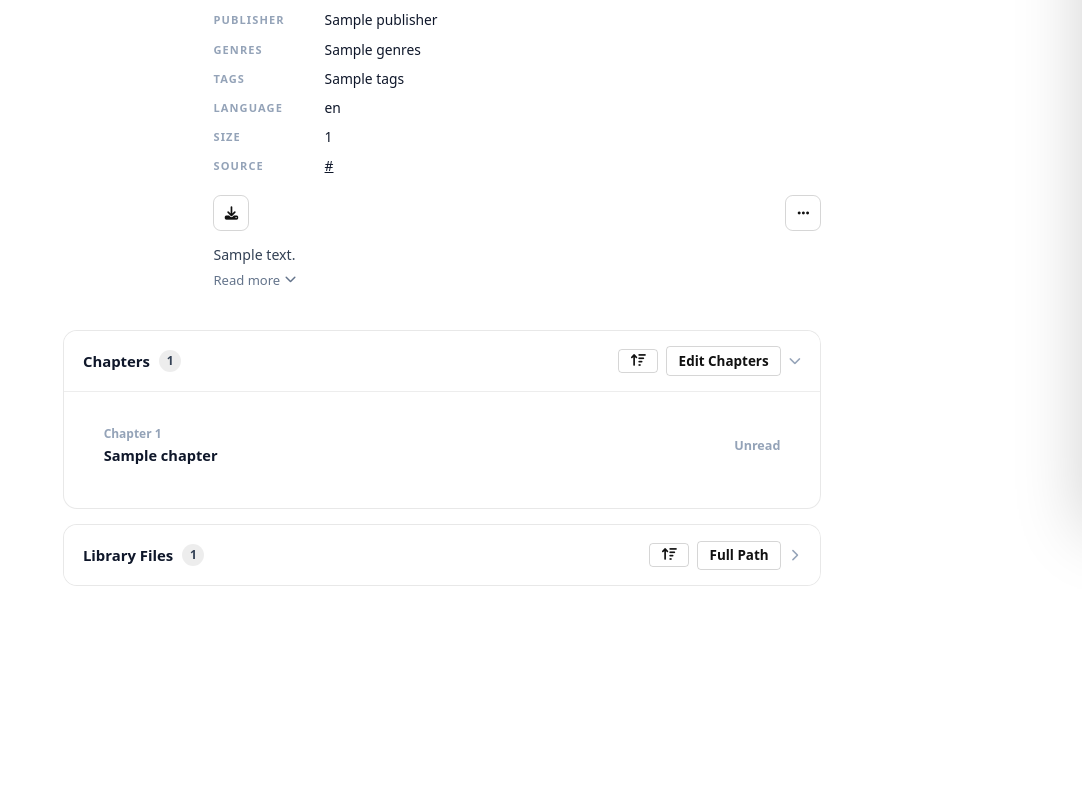
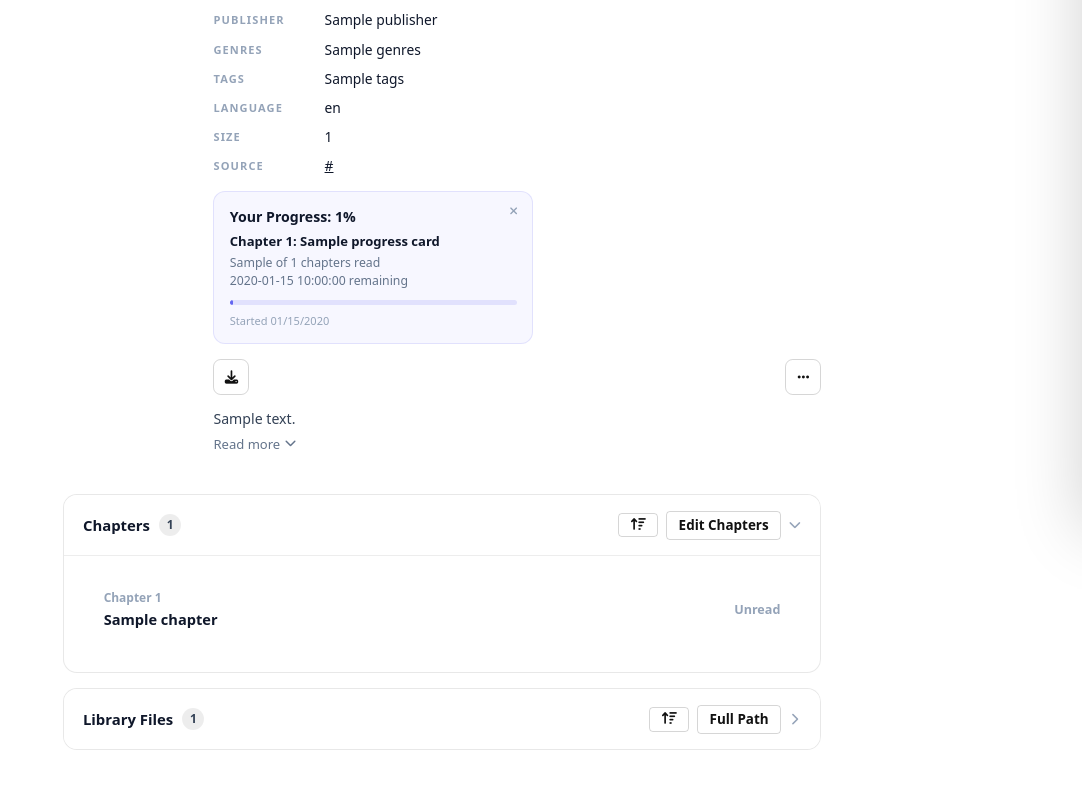
Before and after one commit to dr-fluff/novelcast, a Python web app: template src/novelcast/templates/pages/story.html in a window 1280 px wide. Shown: the part 293-1095 px from the top of the page, without its empty margins (198-1280 px from the left). Before the commit the page ends 879 px from the top, so only its background shows below. Run offline with Jinja, Linux system fonts and the light colour scheme; the template is opened without the code that fills it: most values are stand-ins (such as "Sample title", 1, 10 or a date in 2020); grey boxes marked "Sample" are stand-in pictures; some libraries are stand-ins or nearby versions.

Commit message:
fix stats and add progres to story page

```diff
--- a/src/novelcast/api/routes/pages/__init__.py
+++ b/src/novelcast/api/routes/pages/__init__.py
@@ -6,12 +6,12 @@ from .admin_pages import router as admin_pages_router
 from .authors import router as authors_router
 from .chapter import router as chapter_router
 from .home import router as home_router
+from .offline_data import router as offline_router
 from .preferences import router as preferences_router
 from .search import router as search_router
 from .settings import router as settings_router
 from .stats import router as stats_router
 from .story import router as story_router
-from .offline_data import router as offline_router
 
 router = APIRouter()
 
--- a/src/novelcast/api/routes/pages/offline_data.py
+++ b/src/novelcast/api/routes/pages/offline_data.py
@@ -1,9 +1,7 @@
 # novcast/api/routes/pages/offline_data.py
 
-from datetime import date, timedelta
 
 from fastapi import APIRouter, Depends, Request
-from fastapi.responses import RedirectResponse
 from fastapi.templating import Jinja2Templates
 
 from novelcast.api.deps import get_current_user, get_templates
--- /dev/null
+++ b/src/novelcast/static/css/components/progress_card.css
@@ -0,0 +1,85 @@
+/* novelcast/static/css/components/progress_card.css */
+
+.progress-card {
+    position: relative;
+    margin-top: 0.25rem;
+    padding: 0.9rem 1rem;
+    border-radius: 12px;
+    background: rgba(99, 102, 241, 0.05);
+    border: 1px solid rgba(99, 102, 241, 0.15);
+    max-width: 320px;
+}
+
+.progress-card-close {
+    position: absolute;
+    top: 0.5rem;
+    right: 0.5rem;
+    width: 22px;
+    height: 22px;
+    display: flex;
+    align-items: center;
+    justify-content: center;
+    border: none;
+    border-radius: 50%;
+    background: transparent;
+    color: var(--muted, #94a3b8);
+    cursor: pointer;
+    font-size: 0.72rem;
+    transition:
+        background 0.12s ease,
+        color 0.12s ease;
+}
+
+.progress-card-close:hover {
+    background: rgba(0, 0, 0, 0.06);
+    color: var(--text, #0f172a);
+}
+
+.progress-card-heading {
+    margin: 0 0 0.3rem;
+    font-weight: 700;
+    font-size: 0.92rem;
+    color: var(--text, #0f172a);
+    padding-right: 1.5rem;
+}
+
+.progress-card-chapter {
+    margin: 0 0 0.15rem;
+    font-size: 0.85rem;
+    font-weight: 600;
+    color: var(--text, #0f172a);
+}
+
+.progress-card-subline {
+    margin: 0;
+    font-size: 0.8rem;
+    color: var(--muted, #64748b);
+}
+
+.progress-card-bar {
+    margin-top: 0.6rem;
+    height: 5px;
+    border-radius: 999px;
+    background: rgba(99, 102, 241, 0.15);
+    overflow: hidden;
+}
+
+.progress-card-bar-fill {
+    height: 100%;
+    border-radius: 999px;
+    background: #6366f1;
+    transition: width 0.2s ease;
+}
+
+.progress-card-date {
+    margin: 0.5rem 0 0;
+    font-size: 0.72rem;
+    color: var(--muted, #94a3b8);
+}
+
+@media (max-width: 600px) {
+    .progress-card {
+        max-width: none;
+        text-align: left;
+    }
+}
--- a/src/novelcast/static/css/pages/story.css
+++ b/src/novelcast/static/css/pages/story.css
@@ -418,7 +418,9 @@
 }
 
 .file-dropdown-item {
-    display: block;
+    display: flex;
+    align-items: center;
+    gap: 0.65rem;
     width: 100%;
     padding: 0.65rem 1rem;
     text-align: left;
@@ -429,6 +431,13 @@
     color: #e2e8f0;
     cursor: pointer;
     transition: background 0.1s ease;
+}
+
+.file-dropdown-item i {
+    width: 16px;
+    flex-shrink: 0;
+    text-align: center;
+    font-size: 0.85rem;
 }
 
 .file-dropdown-item:hover {
--- a/src/novelcast/static/js/story_page.js
+++ b/src/novelcast/static/js/story_page.js
@@ -146,6 +146,7 @@ window.openMetaPanel = function () {
 };
 
 window.confirmDeleteStory = async function () {
+    closeActiveDropdown();
     const section = document.querySelector('.story-page');
     const storyId = section?.dataset.storyId;
     if (!storyId) return;
@@ -191,9 +192,9 @@ window.openFileMenu = function (btn, filePath, fileType) {
     const dropdown = document.createElement('div');
     dropdown.className = 'file-dropdown';
     dropdown.innerHTML = `
-        <button class="file-dropdown-item" onclick="downloadFile(${JSON.stringify(filePath)})">Download</button>
-        <button class="file-dropdown-item danger" onclick="deleteFile(${JSON.stringify(filePath)})">Delete</button>
-        <button class="file-dropdown-item" onclick="openFileInfo(${JSON.stringify(filePath)}, ${JSON.stringify(fileType)})">More Info</button>
+        <button class="file-dropdown-item" onclick="downloadFile(${JSON.stringify(filePath)})"><i class="fa-solid fa-download"></i> Download</button>
+        <button class="file-dropdown-item danger" onclick="deleteFile(${JSON.stringify(filePath)})"><i class="fa-solid fa-trash"></i> Delete</button>
+        <button class="file-dropdown-item" onclick="openFileInfo(${JSON.stringify(filePath)}, ${JSON.stringify(fileType)})"><i class="fa-solid fa-circle-info"></i> More Info</button>
     `;
     wrapper.appendChild(dropdown);
     _activeDropdown = dropdown;
@@ -202,12 +203,22 @@ window.openFileMenu = function (btn, filePath, fileType) {
 window.openStoryMenu = function (btn) {
     closeActiveDropdown();
     const wrapper = btn.closest('.file-menu-wrapper');
+    const section = document.querySelector('.story-page');
+    const storyId = section?.dataset.storyId;
+    const isRoot = section?.dataset.isRoot === 'true';
+
     const dropdown = document.createElement('div');
     dropdown.className = 'file-dropdown';
 
-    let items = `<button class="file-dropdown-item" onclick="updateStory()">Update story</button>`;
+    let items = `<button class="file-dropdown-item" onclick="updateStory()"><i class="fa-solid fa-arrows-rotate"></i> Update story</button>`;
+
     if (_isStoryOffline) {
-        items += `<button class="file-dropdown-item danger" onclick="removeOfflineCopy()">Remove from offline</button>`;
+        items += `<button class="file-dropdown-item danger" onclick="removeOfflineCopy()"><i class="fa-solid fa-cloud-arrow-down"></i> Remove from offline</button>`;
+    }
+
+    if (isRoot) {
+        items += `<button class="file-dropdown-item" onclick="UnifiedPanel.open('metadata', 'metaPanel', ${JSON.stringify(storyId)})"><i class="fa-solid fa-pen-to-square"></i> Edit metadata</button>`;
+        items += `<button class="file-dropdown-item danger" onclick="confirmDeleteStory()"><i class="fa-solid fa-trash"></i> Delete story</button>`;
     }
 
     dropdown.innerHTML = items;
--- a/src/novelcast/templates/pages/story.html
+++ b/src/novelcast/templates/pages/story.html
@@ -6,6 +6,7 @@
 {% block head %}
     <link rel="stylesheet" href="/static/css/pages/story.css" />
     <link rel="stylesheet" href="/static/css/components/metadata_panel.css" />
+    <link rel="stylesheet" href="/static/css/components/progress_card.css" />
 {% endblock %}
 {% block content %}
     {% include "partials/library_header.html" %}
@@ -18,6 +19,7 @@
         data-chapter-sort="{{ story_preferences.chapter_sort | default('asc') }}"
         data-file-sort="{{ story_preferences.file_sort | default('asc') }}"
         data-chapter-ids='{{ chapters | map(attribute="id") | list | tojson }}'
+        data-is-root="{{ 'true' if current_user and current_user.is_root else 'false' }}"
     >
         {# ── Hero ─────────────────────────────────────────────────────────── #}
         <div class="story-hero">
@@ -115,6 +117,52 @@
                     {% endif %}
                 </dl>
 
+                {# ── Reading progress card ───────────────────────────────────── #}
+                {% if progress_card %}
+                    <div class="progress-card" id="progressCard">
+                        <button
+                            class="progress-card-close"
+                            onclick="dismissProgressCard()"
+                            aria-label="Dismiss progress"
+                        >
+                            <i class="fa-solid fa-xmark"></i>
+                        </button>
+
+                        <p class="progress-card-heading">Your Progress: {{ progress_card.percent_complete }}%</p>
+
+                        <p class="progress-card-chapter">
+                            {% if progress_card.current_chapter_number %}
+                                Chapter {{ progress_card.current_chapter_number }}
+                                {%- if progress_card.current_chapter_title %}: {{ progress_card.current_chapter_title
+                                    }}
+                                {%- endif %}
+                            {% else %}
+                                {{ progress_card.current_chapter_title or "In progress" }}
+                            {% endif %}
+                        </p>
+
+                        <p class="progress-card-subline">
+                            {{ progress_card.chapters_read }} of {{ progress_card.total_chapters }} chapters read
+                        </p>
+
+                        {% if progress_card.time_remaining_display %}
+                            <p class="progress-card-subline">
+                                {{ progress_card.time_remaining_display }} remaining
+                            </p>
+                        {% endif %}
+
+                        <div class="progress-card-bar">
+                            <div class="progress-card-bar-fill" style="width: {{ progress_card.percent_complete }}%"></div>
+                        </div>
+
+                        {% if progress_card.last_read_at %}
+                            <p class="progress-card-date">
+                                Started {{ progress_card.last_read_at.strftime("%m/%d/%Y") }}
+                            </p>
+                        {% endif %}
+                    </div>
+                {% endif %}
+
                 <div class="story-action-row">
                     {% if last_chapter_id or first_unread_chapter_id %}
                         <button class="btn-play" onclick="goToReading()"><i class="fa-solid fa-play"></i> Read</button>
@@ -129,23 +177,6 @@
                         <i class="fa-solid fa-download" id="offlineToggleIcon"></i>
                     </button>
 
-                    {% if current_user and current_user.is_root %}
-                        <button
-                            class="btn-action-icon"
-                            onclick="UnifiedPanel.open('metadata', 'metaPanel', {{ story['id'] }})"
-                            title="Edit metadata"
-                        >
-                            <i class="fa-solid fa-pen-to-square"></i>
-                        </button>
-
-                        <button
-                            class="btn-action-icon btn-action-danger"
-                            onclick="confirmDeleteStory()"
-                            title="Delete story"
-                        >
-                            <i class="fa-solid fa-trash"></i>
-                        </button>
-                    {% endif %}
                     <div class="file-menu-wrapper">
                         <button
                             class="btn-action-icon"
@@ -359,4 +390,10 @@
 {% block scripts %}
     <script src="/static/js/story_page.js" defer></script>
     <script src="/static/js/pagination.js" defer></script>
+    <script>
+        function dismissProgressCard() {
+            const card = document.getElementById("progressCard");
+            if (card) card.remove();
+        }
+    </script>
 {% endblock %}
```
Also changed, not shown: src/novelcast/api/routes/pages/chapter.py (+40 -1 lines), src/novelcast/api/routes/pages/helpers.py (+58 -0 lines), src/novelcast/api/routes/pages/story.py (+18 -1 lines), src/novelcast/static/js/chapter_paginated.js (+65 -0 lines), tests/test_file_utils_story_dir.py (+0 -1 lines), tests/test_story_cover_priority.py (+0 -1 lines), src/novelcast/api/routes/add_story.py (line endings or trailing spaces), src/novelcast/app/factory.py (line endings or trailing spaces), src/novelcast/core/templates.py (line endings or trailing spaces), src/novelcast/db/repositories/settings_repository.py (line endings or trailing spaces), src/novelcast/utils/link_icons.py (line endings or trailing spaces).
